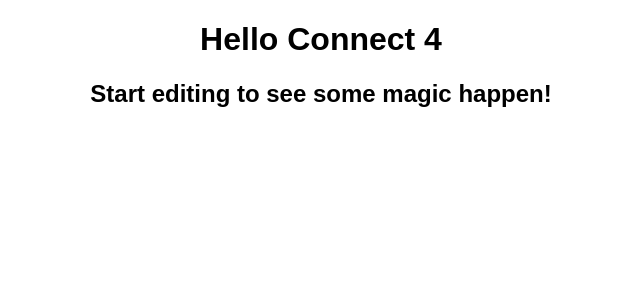
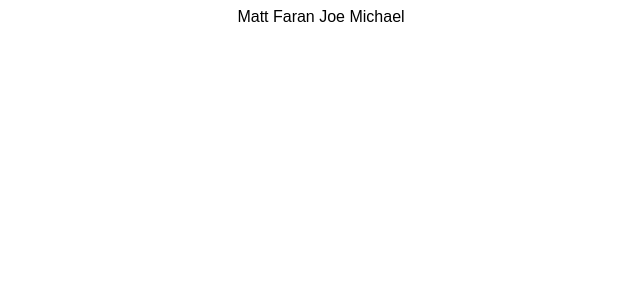
Before and after one commit to wojm/a-codebase, a React (Create React App) app: page / in a window 1280 px wide. Shown: the top 300 px of the page, without its empty margins (319-959 px from the left). Built offline with nearby package versions, Linux system fonts and the light colour scheme.

Commit message:
# Names We want to display the names of our classmates on the page.
Take the names of your classmates and get them to display in your react app.

```diff
--- a/src/App.js
+++ b/src/App.js
@@ -1,10 +1,13 @@
 import "./styles.css";
+
 
 export default function App() {
   return (
     <div className="App">
-      <h1>Hello Connect 4</h1>
-      <h2>Start editing to see some magic happen!</h2>
+      Matt
+      Faran
+      Joe
+      Michael
     </div>
   );
 }
```
